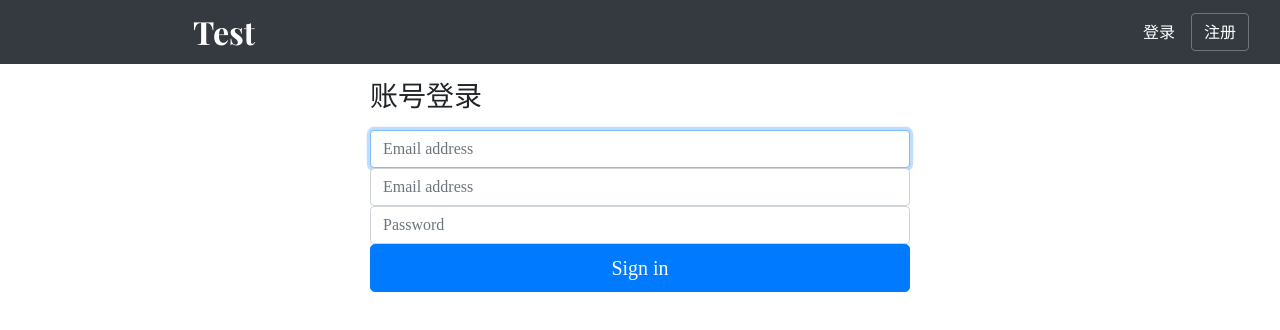
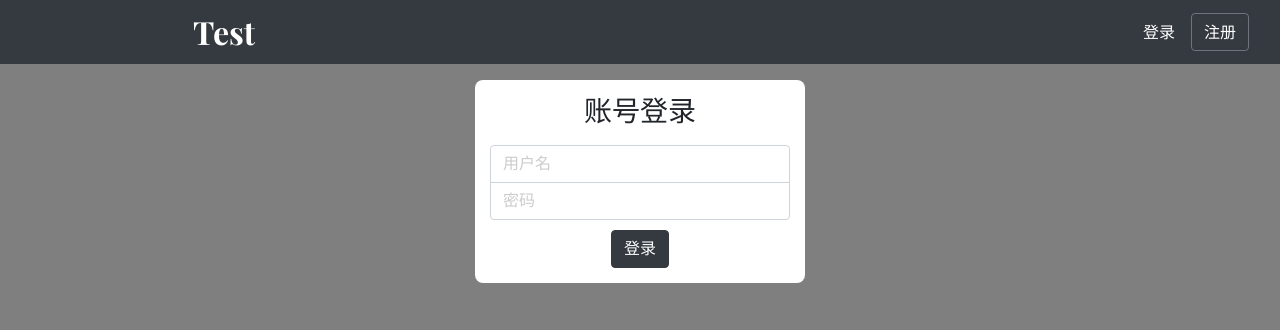
Before and after one commit to jiuli-gcy/loginDemo, a React (Create React App) app: page /login in a window 1280 px wide. Shown: the top 330 px of the page. Built offline with nearby package versions, Linux system fonts and the light colour scheme.

Commit message:
添加登录、注册表单

```diff
--- a/package.json
+++ b/package.json
@@ -3,6 +3,7 @@
   "version": "0.1.0",
   "private": true,
   "dependencies": {
+    "classnames": "^2.2.6",
     "node-sass": "^4.12.0",
     "react": "^16.10.2",
     "react-dom": "^16.10.2",
--- a/src/Components/SignInForm.js
+++ b/src/Components/SignInForm.js
@@ -1,20 +1,23 @@
 import React, { Component } from 'react'
+import style from './style.module.scss'
 
 export default class SignupForm extends Component {
     render() {
         return (
-            <form className="form-signin" >
-                <h1 className="h3 mb-3 font-weight-normal">账号登录</h1>
-                <label for="inputEmail" className="sr-only">用户名</label>
-                <input type="text" id="inputEmail" required="" autofocus=""
-                className="form-control" placeholder="Email address"  ></input>
-                <label for="inputEmail" className="sr-only">邮箱地址</label>
-                <input type="email" id="inputEmail" required="" autofocus=""
-                className="form-control" placeholder="Email address"  ></input>
+            <form className={style.signinform} >
+                <h1 className="h3 mb-3 font-weight-normal text-center" >账号登录</h1>
+
+                <label for="inputName" className="sr-only">用户名</label>
+                <input type="text" id="inputName" required="" autofocus=""
+                className={style.uname} placeholder="用户名"  ></input>
+
                 <label for="inputPassword" className="sr-only">密码</label>
-                <input type="password" className="form-control"
-                id="inputPassword" placeholder="Password" required=""></input>
-                <button class="btn btn-lg btn-primary btn-block" type="submit">Sign in</button>
+                <input type="password" className={style.pwd}
+                id="inputPassword" placeholder="密码" required=""></input>
+
+                <div className={style.signbtn}>
+                    <button class="btn btn-md btn-primary btn-dark" type="submit">登录</button>
+                </div>
             </form>
         )
     }
--- a/src/Components/SignUpForm.js
+++ b/src/Components/SignUpForm.js
@@ -1,20 +1,27 @@
 import React, { Component } from 'react'
+import style from './style.module.scss'
 
 export default class SignupForm extends Component {
     render() {
         return (
-            <form className="form-signin" >
-                <h1 className="h3 mb-3 font-weight-normal">账号注册</h1>
+            <form className={style.signinform} >
+                <h1 className="h3 mb-3 font-weight-normal text-center">账号注册</h1>
+
                 <label for="inputEmail" className="sr-only">用户名</label>
-                <input type="text" id="inputEmail" required="" autofocus=""
-                className="form-control" placeholder="Email address"  ></input>
+                <input type="text" id="inputName" required="true"
+                className="form-control" placeholder="用户名"  ></input>
+
                 <label for="inputEmail" className="sr-only">邮箱地址</label>
-                <input type="email" id="inputEmail" required="" autofocus=""
-                className="form-control" placeholder="Email address"  ></input>
+                <input type="email" id="inputEmail" required="true"
+                className="form-control" placeholder="邮箱地址"  ></input>
+
                 <label for="inputPassword" className="sr-only">密码</label>
                 <input type="password" className="form-control"
-                id="inputPassword" placeholder="Password" required=""></input>
-                <button class="btn btn-lg btn-primary btn-block" type="submit">Sign in</button>
+                id="inputPassword" placeholder="密码" required="true"></input>
+
+                <div className={style.signbtn}>
+                    <button className="btn btn-md btn-dark" type="submit">注册</button>
+                </div>
             </form>
         )
     }
--- /dev/null
+++ b/src/Components/style.module.scss
@@ -0,0 +1,46 @@
+body{
+    background-color: rgba(1, 1, 1,0.5);
+    .signinform {
+        width: 100%;
+        max-width: 330px;
+        padding: 15px;
+        margin: auto;
+        background-color: #ffffff;
+        border-radius: 0.5rem;
+        .uname{
+            display: block;
+            width: 100%;
+            padding: .375rem .75rem;
+            font-size: 1rem;
+            line-height: 1.5;
+            color: #495057;
+            background-color: #fff;
+            background-clip: padding-box;
+            border: 1px solid #ced4da;
+            border-radius: .25rem;
+            transition: border-color .15s ease-in-out,box-shadow .15s ease-in-out;
+            margin-bottom: -1px;
+            border-bottom-right-radius: 0;
+            border-bottom-left-radius: 0;
+        }
+        .pwd{
+            display: block;
+            width: 100%;
+            padding: .375rem .75rem;
+            font-size: 1rem;
+            line-height: 1.5;
+            color: #495057;
+            background-color: #fff;
+            background-clip: padding-box;
+            border: 1px solid #ced4da;
+            border-radius: .25rem;
+            transition: border-color .15s ease-in-out,box-shadow .15s ease-in-out;
+            margin-bottom: 10px;
+            border-top-left-radius: 0;
+            border-top-right-radius: 0;
+        }
+        .signbtn{
+            text-align: center;
+        }
+    }
+}
--- a/src/Pages/Sign/Signin.js
+++ b/src/Pages/Sign/Signin.js
@@ -1,5 +1,5 @@
 import React, { Component } from 'react'
-import {SignInForm} from 'Components'
+import { SignInForm } from 'Components'
 
 export default class Signin extends Component {
     render() {
--- a/src/Pages/Sign/style.scss
+++ /dev/null
@@ -1,3 +0,0 @@
-.sign-in-body{
-    text-shadow: 0ch;
-}
```
Also changed, not shown: src/Components/style.scss (deleted).
